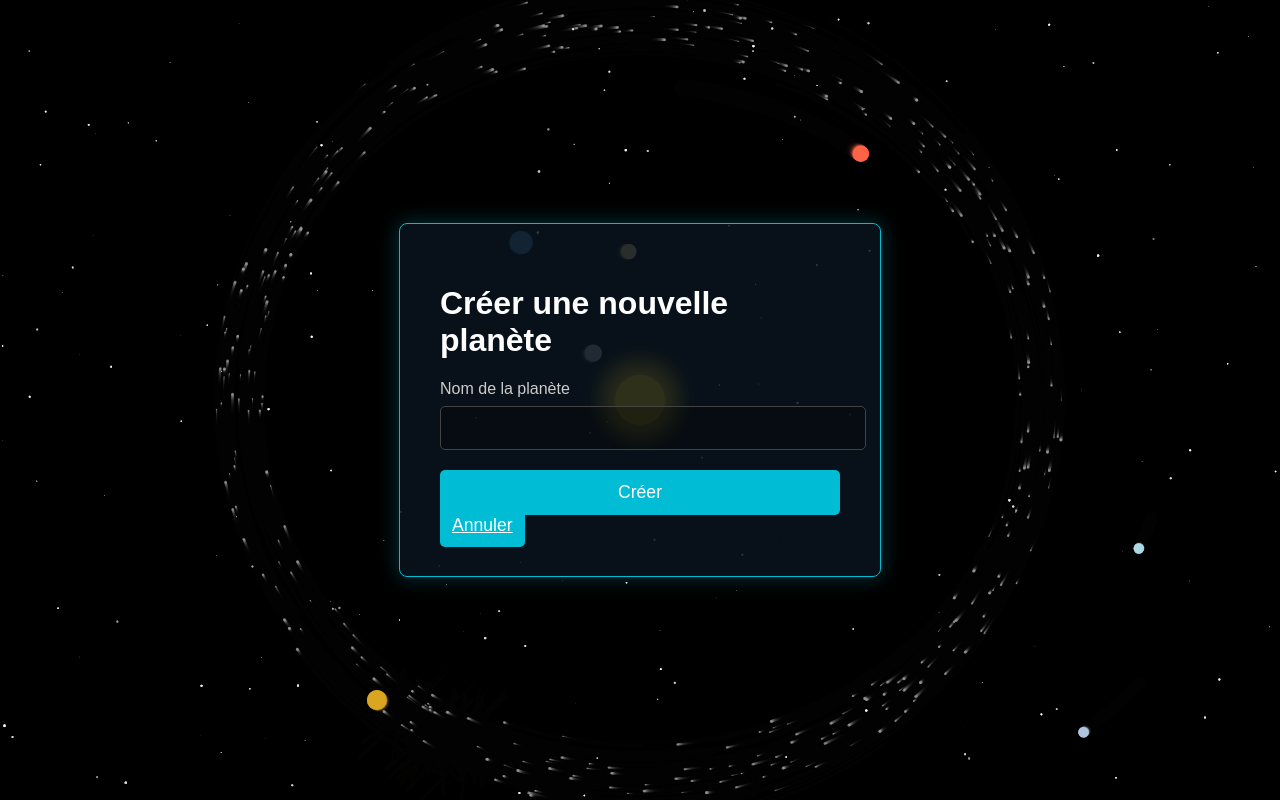
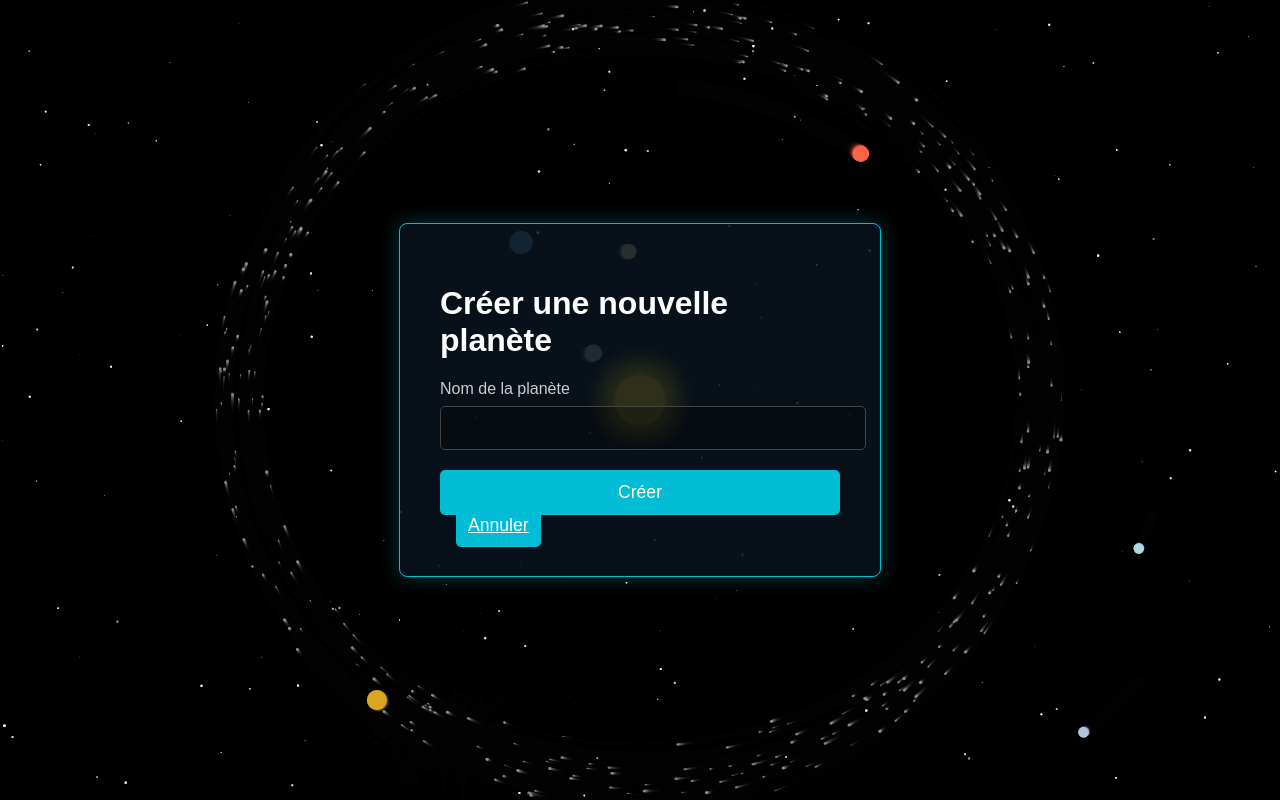
Before and after one commit to kiki13579/seti_project, a PHP site: page /backoffice/create_planete.php in a window 1280 px wide. Run offline with PHP 8.4, Linux system fonts and the light colour scheme; the visitor is signed in with stand-in values (Sample User, id 1).

Commit message:
fix: Add margin to anchor elements in login container for better spacing

```diff
--- a/backoffice/create_planete.php
+++ b/backoffice/create_planete.php
@@ -127,6 +127,9 @@ if ($_SERVER['REQUEST_METHOD'] === 'POST') {
             border-radius: 5px;
             text-align: center;
             margin-bottom: 15px;
+        }
+        .login-container a {
+            margin: 1rem;
         }
     </style>
 </head>
```
